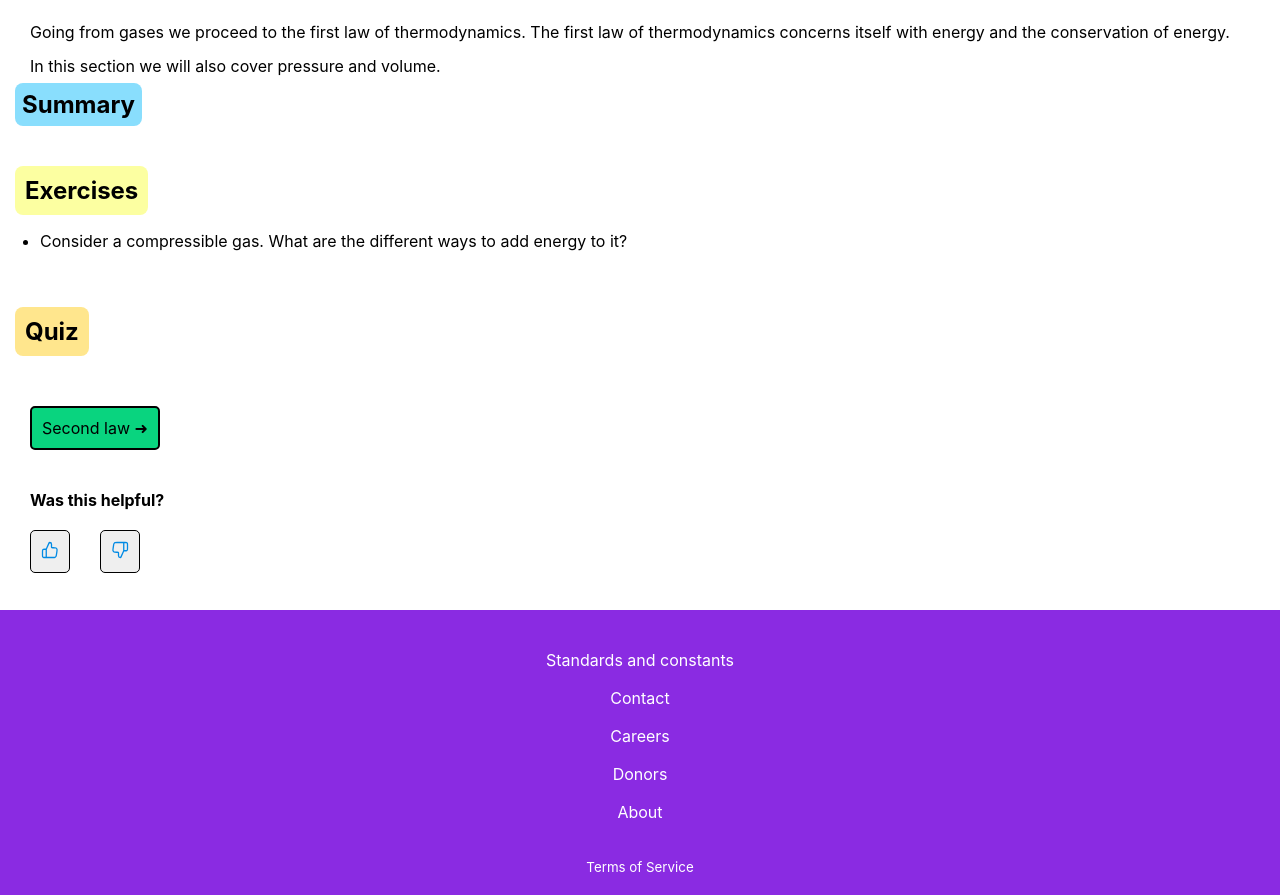
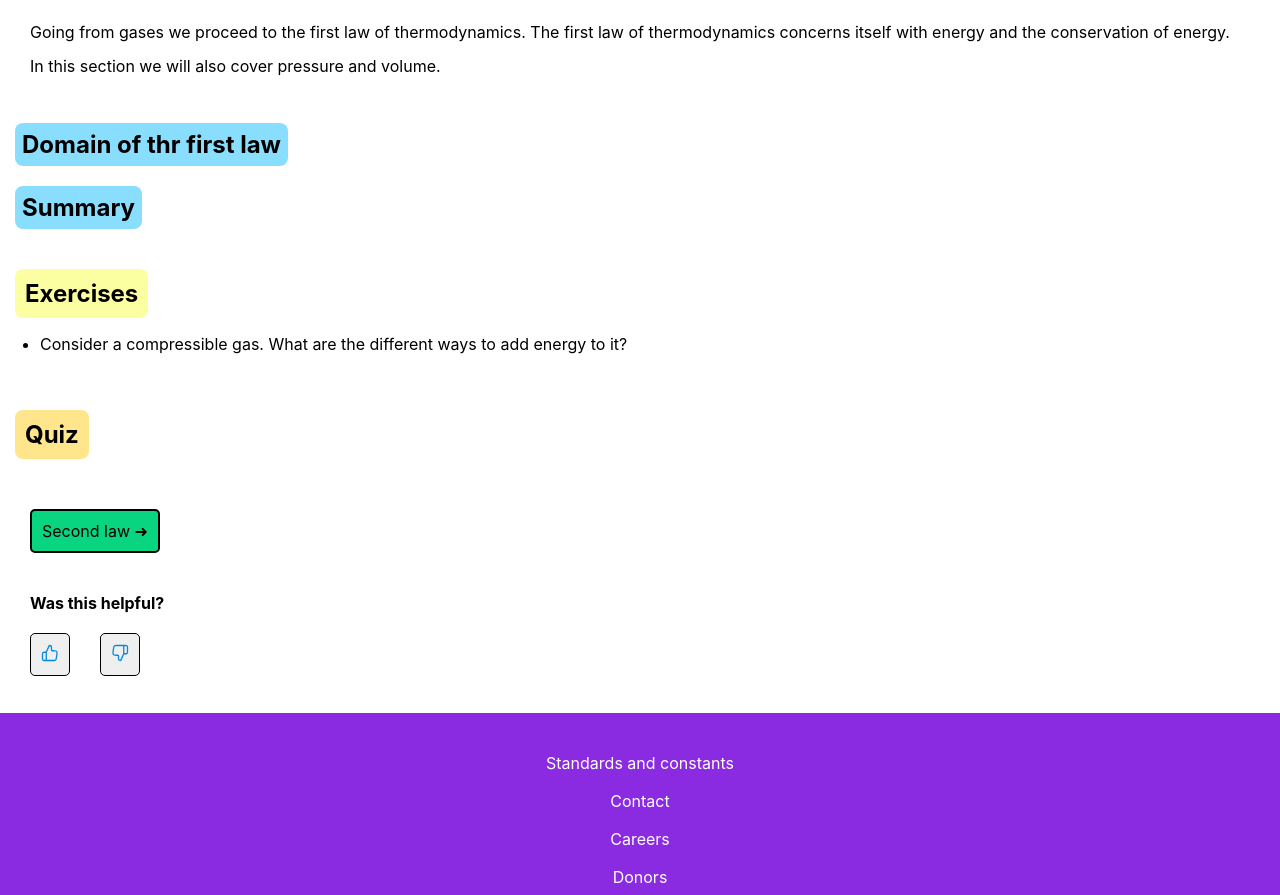
Before and after one commit to JRFink/jrfphyspagesnew, a Next.js app: page /education/gp1/flaw in a window 1280 px wide. Shown: the part 840-1735 px from the top of the page. Built offline with nearby package versions, Linux system fonts and the light colour scheme.

Commit message:
Update index.tsx

```diff
--- a/pages/education/gp1/flaw/index.tsx
+++ b/pages/education/gp1/flaw/index.tsx
@@ -37,6 +37,13 @@ Introduction
 <p>
          In this section we will also cover pressure and volume.
 </p>
+<br />
+<br />
+<h2 className={style.h2SectionColor}>
+         Domain of thr first law
+</h2>
+<br />
+<br />
 <Summary />
 <br />
             <br></br>
```
